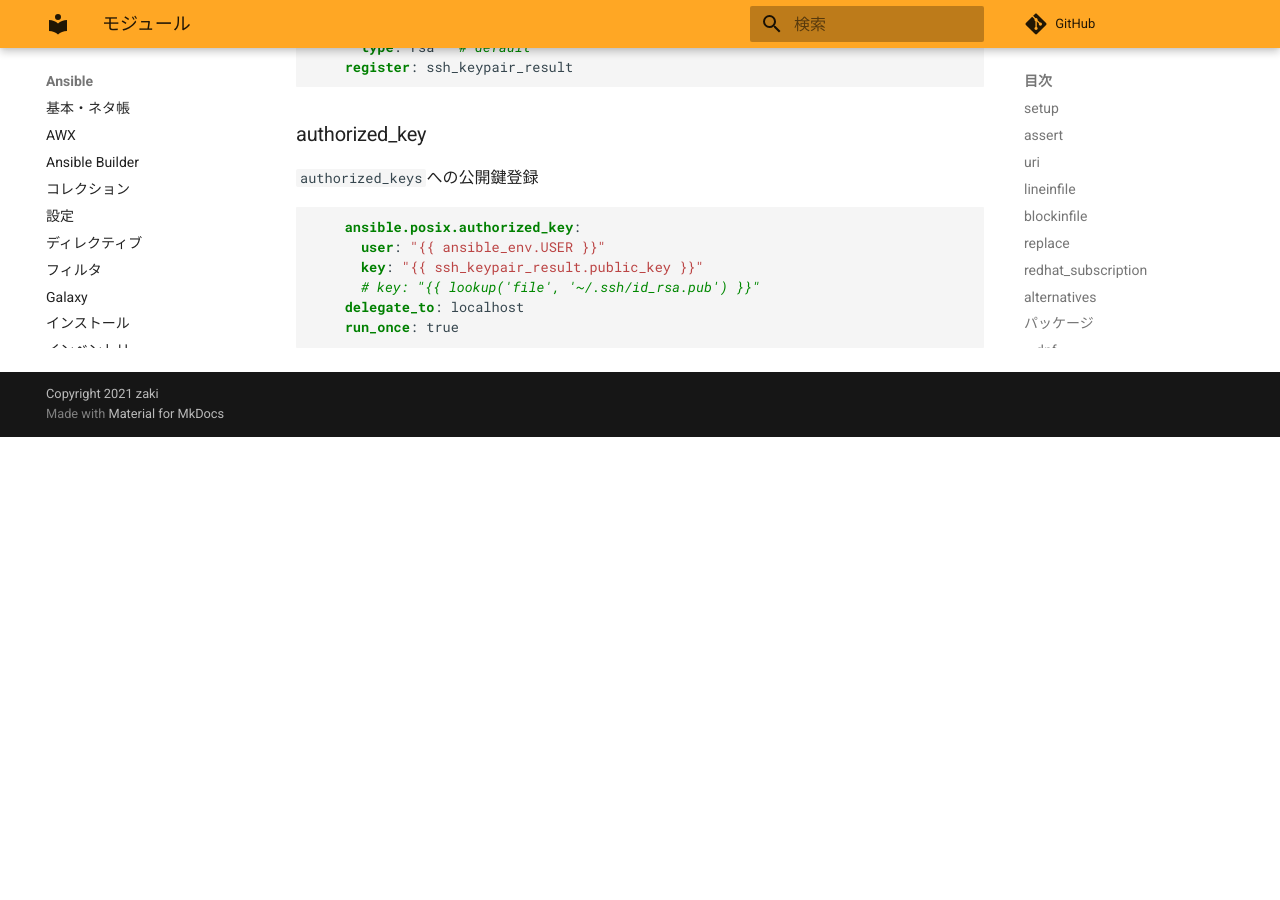
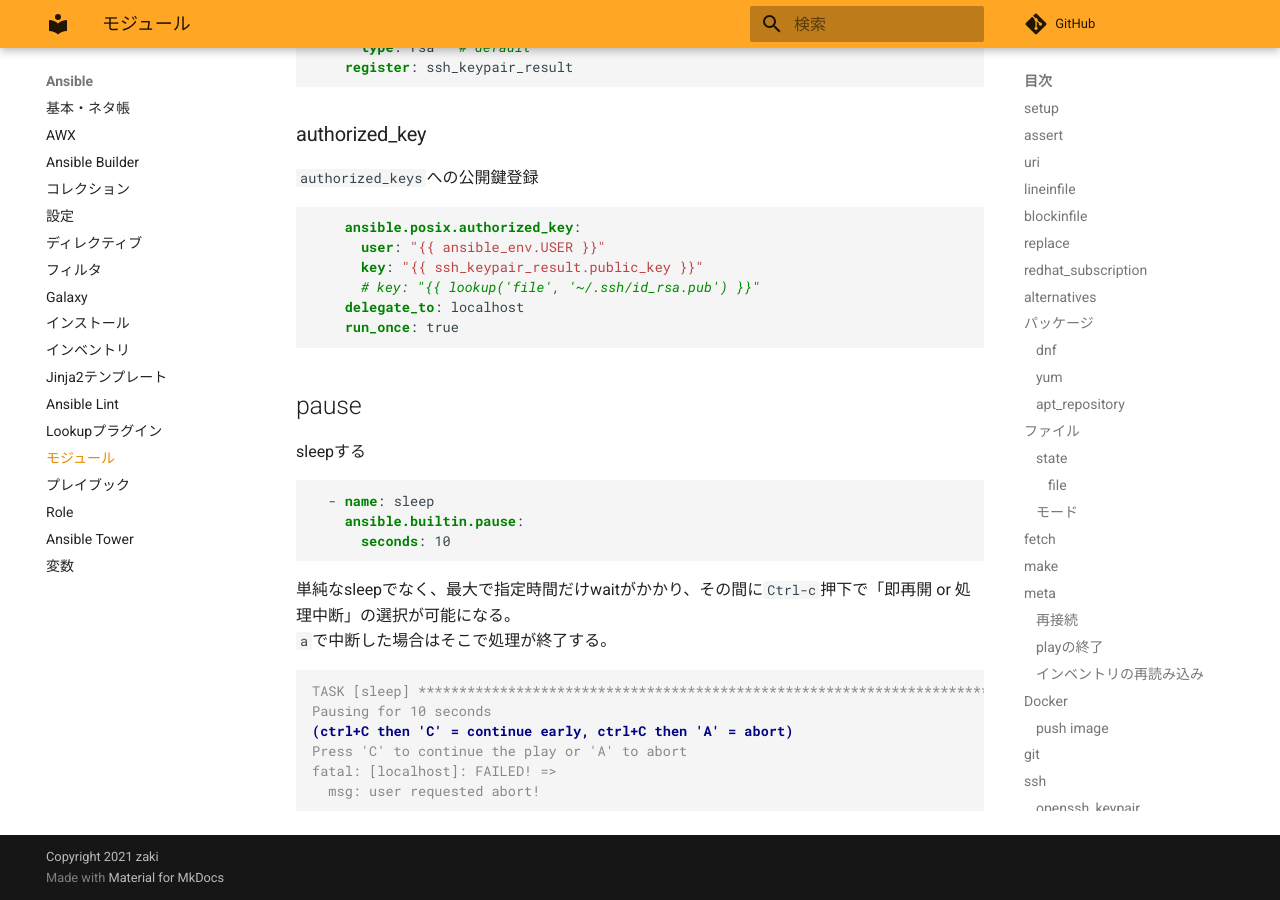
Before and after one commit to zaki-lknr/docs, an MkDocs documentation site: the page built from docs/Ansible/module.md, in a window 1280 px wide and 900 px high, scrolled down 11143 px. Built offline with MkDocs 1.6.1 and Material for MkDocs 9.7.7, drawn with Linux system fonts in a browser that asks for light colours; comment, search, counter and statistics services are not loaded; before the commit the page ends 11580 px from its top, so only the background shows below that.

Commit message:
add: ansible/module: pause

````diff
--- a/docs/Ansible/module.md
+++ b/docs/Ansible/module.md
@@ -514,3 +514,25 @@ ssh key pair作成
     delegate_to: localhost
     run_once: true
 ```
+
+## pause
+
+sleepする
+
+```yaml
+  - name: sleep
+    ansible.builtin.pause:
+      seconds: 10
+```
+
+単純なsleepでなく、最大で指定時間だけwaitがかかり、その間に`Ctrl-c`押下で「即再開 or 処理中断」の選択が可能になる。
+`a`で中断した場合はそこで処理が終了する。
+
+```console
+TASK [sleep] *************************************************************************
+Pausing for 10 seconds
+(ctrl+C then 'C' = continue early, ctrl+C then 'A' = abort)
+Press 'C' to continue the play or 'A' to abort
+fatal: [localhost]: FAILED! =>
+  msg: user requested abort!
+```
````
